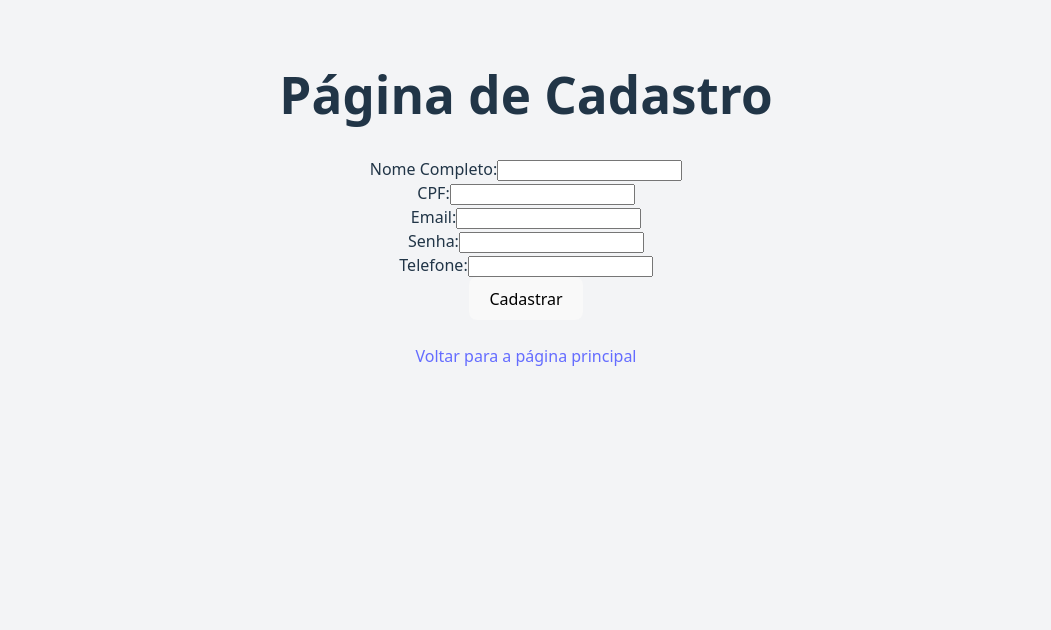
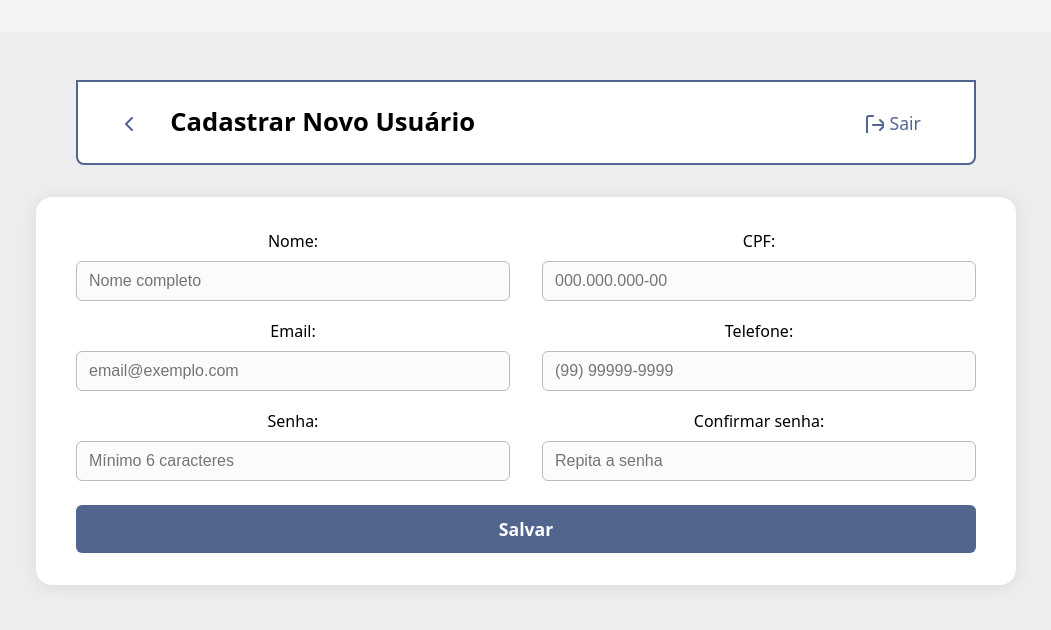
Before and after one commit to fehhmont/Canek, a React (Vite) app in the folder FrontEnd/: page /cadastro in a window 1280 px wide. Shown: the top 630 px of the page, without its empty margins (114-1165 px from the left). Built offline with nearby package versions, Linux system fonts and the light colour scheme.

Commit message:
Estilizando login e cadastro

```diff
--- a/FrontEnd/src/pages/public/CadastroPage.jsx
+++ b/FrontEnd/src/pages/public/CadastroPage.jsx
@@ -1,31 +1,32 @@
-// Arquivo: src/pages/public/CadastroPage.jsx
+import React, { useState } from "react";
+import { useNavigate } from "react-router-dom";
+import { useForm } from "react-hook-form";
+import { yupResolver } from '@hookform/resolvers/yup';
+import { cadastroSchema } from "../../utils/validationSchemas.js";
+import './css/CadastroPage.css';
 
-import React, { useState } from "react";
-import { Link, useNavigate } from "react-router-dom";
-import { useForm } from "react-hook-form";
-// A biblioteca @hookform/resolvers é um pacote separado que precisa ser instalado.
-import { yupResolver } from '@hookform/resolvers/yup';
-
-// Importa nosso esquema de validação que já sabe validar CPF
-import { cadastroSchema } from "../../utils/validationSchemas.js";
+// Ícones SVG inline
+const ArrowLeft = () => (
+  <svg width="22" height="22" fill="none" stroke="#52658F" strokeWidth="2" strokeLinecap="round" strokeLinejoin="round"><polyline points="15 18 9 12 15 6"/></svg>
+);
+const LogoutIcon = () => (
+  <svg width="20" height="20" fill="none" stroke="#52658F" strokeWidth="2" strokeLinecap="round" strokeLinejoin="round"><path d="M9 21H5a2 2 0 0 1-2-2V5a2 2 0 0 1 2-2h4"/><polyline points="16 17 21 12 16 7"/><line x1="21" y1="12" x2="9" y2="12"/></svg>
+);
 
 function CadastroPage() {
     const [mensagemApi, setMensagemApi] = useState("");
     const navigate = useNavigate();
 
-    // 1. Configuração do React Hook Form
     const {
-        register, // Função para registrar os inputs
-        handleSubmit, // Função para encapsular nosso envio
-        formState: { errors, isSubmitting } // Objeto com os erros e estado de envio
+        register,
+        handleSubmit,
+        formState: { errors, isSubmitting }
     } = useForm({
-        resolver: yupResolver(cadastroSchema) // Conecta o Yup com o React Hook Form
+        resolver: yupResolver(cadastroSchema)
     });
 
-    // 2. Função que é chamada apenas se o formulário for VÁLIDO
     const onSubmit = async (data) => {
-        setMensagemApi(""); // Limpa mensagens antigas
-
+        setMensagemApi("");
         try {
             const response = await fetch("http://localhost:8080/auth/cadastro", {
                 method: "POST",
@@ -45,52 +46,101 @@ function CadastroPage() {
         }
     };
 
+    function handleSair() {
+      // Aqui você pode limpar o token, se houver, e redirecionar para login
+      navigate("/login");
+    }
+
     return (
-        <div>
-            <h1>Página de Cadastro</h1>
-            {/* 3. Usamos o handleSubmit do hook para validar antes de chamar nosso onSubmit */}
+      <div className="cadastro-bg">
+        <div className="cadastro-header">
+          <div className="cadastro-header-left">
+            <button className="cadastro-header-btn" onClick={() => navigate("/login")} title="Voltar para login">
+              <ArrowLeft />
+            </button>
+            <span className="cadastro-header-title">Cadastrar Novo Usuário</span>
+          </div>
+          <button className="cadastro-header-btn" onClick={handleSair} title="Sair">
+            <LogoutIcon />
+            Sair
+          </button>
+        </div>
+        <div className="cadastro-card">
           <form onSubmit={handleSubmit(onSubmit)}>
-                <div>
-                    <label htmlFor="nomeCompleto">Nome Completo:</label>
-                    {/* 4. Registramos o input e o React Hook Form cuida do estado dele */}
-                    <input type="text" id="nomeCompleto" {...register("nomeCompleto")} />
-                    {/* 5. Exibimos a mensagem de erro específica para este campo */}
-                    {errors.nomeCompleto && <p style={{ color: 'red' }}>{errors.nomeCompleto.message}</p>}
+            <div className="cadastro-form-grid">
+              <div className="cadastro-form-group">
+                <label htmlFor="nomeCompleto" className="cadastro-label">Nome:</label>
+                <input
+                  type="text"
+                  id="nomeCompleto"
+                  {...register("nomeCompleto")}
+                  className="cadastro-input"
+                  placeholder="Nome completo"
+                />
+                {errors.nomeCompleto && <p className="cadastro-error">{errors.nomeCompleto.message}</p>}
               </div>
-
-                <div>
-                    <label htmlFor="cpf">CPF:</label>
-                    <input type="text" id="cpf" {...register("cpf")} />
-                    {/* A validação do CPF agora é automática! */}
-                    {errors.cpf && <p style={{ color: 'red' }}>{errors.cpf.message}</p>}
+              <div className="cadastro-form-group">
+                <label htmlFor="cpf" className="cadastro-label">CPF:</label>
+                <input
+                  type="text"
+                  id="cpf"
+                  {...register("cpf")}
+                  className="cadastro-input"
+                  placeholder="000.000.000-00"
+                />
+                {errors.cpf && <p className="cadastro-error">{errors.cpf.message}</p>}
               </div>
-
-                <div>
-                    <label htmlFor="email">Email:</label>
-                    <input type="email" id="email" {...register("email")} />
-                    {errors.email && <p style={{ color: 'red' }}>{errors.email.message}</p>}
+              <div className="cadastro-form-group">
+                <label htmlFor="email" className="cadastro-label">Email:</label>
+                <input
+                  type="email"
+                  id="email"
+                  {...register("email")}
+                  className="cadastro-input"
+                  placeholder="email@exemplo.com"
+                />
+                {errors.email && <p className="cadastro-error">{errors.email.message}</p>}
               </div>
-
-                <div>
-                    <label htmlFor="senha">Senha:</label>
-                    <input type="password" id="senha" {...register("senha")} />
-                    {errors.senha && <p style={{ color: 'red' }}>{errors.senha.message}</p>}
+              <div className="cadastro-form-group">
+                <label htmlFor="telefone" className="cadastro-label">Telefone:</label>
+                <input
+                  type="tel"
+                  id="telefone"
+                  {...register("telefone")}
+                  className="cadastro-input"
+                  placeholder="(99) 99999-9999"
+                />
+                {errors.telefone && <p className="cadastro-error">{errors.telefone.message}</p>}
               </div>
-
-                <div>
-                    <label htmlFor="telefone">Telefone:</label>
-                    <input type="tel" id="telefone" {...register("telefone")} />
-                    {errors.telefone && <p style={{ color: 'red' }}>{errors.telefone.message}</p>}
+              <div className="cadastro-form-group">
+                <label htmlFor="senha" className="cadastro-label">Senha:</label>
+                <input
+                  type="password"
+                  id="senha"
+                  {...register("senha")}
+                  className="cadastro-input"
+                  placeholder="Mínimo 6 caracteres"
+                />
+                {errors.senha && <p className="cadastro-error">{errors.senha.message}</p>}
               </div>
-
-                {mensagemApi && <p>{mensagemApi}</p>}
-
-                <button type="submit" disabled={isSubmitting}>
-                    {isSubmitting ? "Cadastrando..." : "Cadastrar"}
+              <div className="cadastro-form-group">
+                <label htmlFor="confirmarSenha" className="cadastro-label">Confirmar senha:</label>
+                <input
+                  type="password"
+                  id="confirmarSenha"
+                  {...register("confirmarSenha")}
+                  className="cadastro-input"
+                  placeholder="Repita a senha"
+                />
+                {errors.confirmarSenha && <p className="cadastro-error">{errors.confirmarSenha.message}</p>}
+              </div>
+            </div>
+            {mensagemApi && <p style={{ color: '#52658F', textAlign: 'center', marginTop: 12 }}>{mensagemApi}</p>}
+            <button type="submit" disabled={isSubmitting} className="cadastro-btn">
+              {isSubmitting ? "Cadastrando..." : "Salvar"}
             </button>
           </form>
-            <br />
-            <Link to="/">Voltar para a página principal</Link>
+        </div>
       </div>
     );
 }
--- a/FrontEnd/src/pages/public/LoginPage.jsx
+++ b/FrontEnd/src/pages/public/LoginPage.jsx
@@ -1,15 +1,15 @@
 import React, { useState } from 'react';
-import { ShoppingBag } from 'lucide-react';
-import { useAuth } from '../../components/AuthContext.jsx'; // Importa nosso hook
+import { Mail, Lock } from 'lucide-react';
+import { useAuth } from '../../components/AuthContext.jsx';
+import './css/LoginPage.css';
 
 function LoginPage() {
-    // Hooks de estado para controlar os campos do formulário e o feedback
     const [email, setEmail] = useState('');
     const [password, setPassword] = useState('');
     const [mensagemErro, setMensagemErro] = useState('');
     const [carregando, setCarregando] = useState(false);
 
-    const auth = useAuth(); // Usa o contexto de autenticação para acessar a função de login
+    const auth = useAuth();
 
     const handleSubmit = async (event) => {
         event.preventDefault();
@@ -27,11 +27,7 @@ function LoginPage() {
 
             if (response.ok) {
                 const data = await response.json();
-
-                // Chamamos a função de login do nosso contexto.
-                // Ela cuidará de salvar o token e do redirecionamento.
                 auth.login(data.token, data.tipoUsuario);
-
             } else {
                 const erroTexto = await response.text();
                 setMensagemErro(erroTexto || "Email ou senha inválidos.");
@@ -43,47 +39,48 @@ function LoginPage() {
         }
     };
 
-    // Estilos para manter o visual consistente
-    const styles = {
-
-    };
-
     return (
-        <div style={styles.loginContainer}>
-            <div style={styles.loginCard}>
-                <div style={styles.loginHeader}>
-                    <ShoppingBag style={styles.loginIcon} />
-                    <h1 style={styles.loginTitle}>Acesso ao Sistema</h1>
-                    <p style={styles.loginSubtitle}>Entre com suas credenciais</p>
-                </div>
-
+        <div className="login-bg">
+            <h1 className="login-title-big">Acesso ao Backoffice</h1>
+            <p className="login-subtitle-center">
+                Entre com suas credenciais para acessar o sistema
+            </p>
+            <div className="login-card">
                 <form onSubmit={handleSubmit}>
-                    <div style={styles.formGroup}>
+                    <div className="form-group">
+                        <label className="login-label" htmlFor="email">Email</label>
+                        <div className="login-input-icon">
+                            <Mail size={20} className="login-input-svg" />
                             <input
                                 type="email"
+                                id="email"
                                 value={email}
                                 onChange={(e) => setEmail(e.target.value)}
-                            placeholder="Email"
-                            style={styles.loginInput}
+                                placeholder="Digite seu email"
+                                className="login-input"
                                 required
                                 disabled={carregando}
                             />
                         </div>
-                    <div style={styles.formGroup}>
+                    </div>
+                    <div className="form-group">
+                        <label className="login-label" htmlFor="senha">Senha</label>
+                        <div className="login-input-icon">
+                            <Lock size={20} className="login-input-svg" />
                             <input
                                 type="password"
+                                id="senha"
                                 value={password}
                                 onChange={(e) => setPassword(e.target.value)}
-                            placeholder="Senha"
-                            style={styles.loginInput}
+                                placeholder="Digite sua senha"
+                                className="login-input"
                                 required
                                 disabled={carregando}
                             />
                         </div>
-
-                    {mensagemErro && <p style={styles.error}>{mensagemErro}</p>}
-
-                    <button type="submit" disabled={carregando} style={styles.loginButton}>
+                    </div>
+                    {mensagemErro && <p className="login-error">{mensagemErro}</p>}
+                    <button type="submit" disabled={carregando} className="login-button">
                         {carregando ? "Entrando..." : "Entrar"}
                     </button>
                 </form>
--- /dev/null
+++ b/FrontEnd/src/pages/public/css/CadastroPage.css
@@ -0,0 +1,126 @@
+.cadastro-bg {
+  min-height: 100vh;
+  background: #ededf0;
+  display: flex;
+  flex-direction: column;
+  align-items: center;
+  padding-top: 48px;
+}
+
+.cadastro-header {
+  width: 100%;
+  max-width: 900px;
+  display: flex;
+  align-items: center;
+  justify-content: space-between;
+  margin-bottom: 32px;
+  background: #fff;
+  border: 2px solid #52658F;
+  border-radius: 0 0 8px 8px;
+  padding: 18px 32px 18px 18px;
+  box-sizing: border-box;
+}
+
+.cadastro-header-left {
+  display: flex;
+  align-items: center;
+  gap: 10px;
+}
+
+.cadastro-header-title {
+  font-size: 1.6rem;
+  font-weight: bold;
+  color: #000;
+}
+
+.cadastro-header-btn {
+  background: none;
+  border: none;
+  color: #52658F;
+  font-size: 1.1rem;
+  display: flex;
+  align-items: center;
+  gap: 6px;
+  cursor: pointer;
+  font-weight: 500;
+  transition: color 0.2s;
+}
+
+.cadastro-header-btn:hover {
+  color: #2d3952;
+}
+
+.cadastro-card {
+  background: #fff;
+  padding: 32px 40px;
+  border-radius: 16px;
+  box-shadow: 0 2px 16px rgba(0,0,0,0.08);
+  min-width: 600px;
+  max-width: 900px;
+  width: 100%;
+}
+
+.cadastro-form-grid {
+  display: grid;
+  grid-template-columns: 1fr 1fr;
+  gap: 18px 32px;
+}
+
+.cadastro-form-group {
+  display: flex;
+  flex-direction: column;
+  gap: 6px;
+}
+
+.cadastro-label {
+  color: #000;
+  font-weight: 500;
+  margin-bottom: 2px;
+}
+
+.cadastro-input {
+  padding: 10px 12px;
+  border: 1px solid #bbb;
+  border-radius: 6px;
+  font-size: 1rem;
+  background: #fafbfc;
+  color: #000;
+}
+
+.cadastro-input:disabled {
+  background: #f3f3f3;
+}
+
+.cadastro-error {
+  color: #d32f2f;
+  font-size: 0.95em;
+  margin-top: 2px;
+}
+
+.cadastro-btn {
+  background: #52658F;
+  color: #fff;
+  border: none;
+  border-radius: 6px;
+  padding: 12px 0;
+  font-size: 1.1rem;
+  font-weight: bold;
+  cursor: pointer;
+  margin-top: 24px;
+  width: 100%;
+  transition: background 0.2s;
+}
+
+.cadastro-btn:disabled {
+  background: #b0b8c9;
+  cursor: not-allowed;
+}
+
+.cadastro-link {
+  color: #52658F;
+  text-align: center;
+  margin-top: 16px;
+  display: block;
+  text-decoration: none;
+  font-weight: 500;
+}
```
Also changed, not shown: FrontEnd/src/pages/public/css/LoginPage.css (+142 -49 lines), 1 other file (tests, documents, lock files or other folders). Lines whose indentation alone changed are shown as unchanged.
